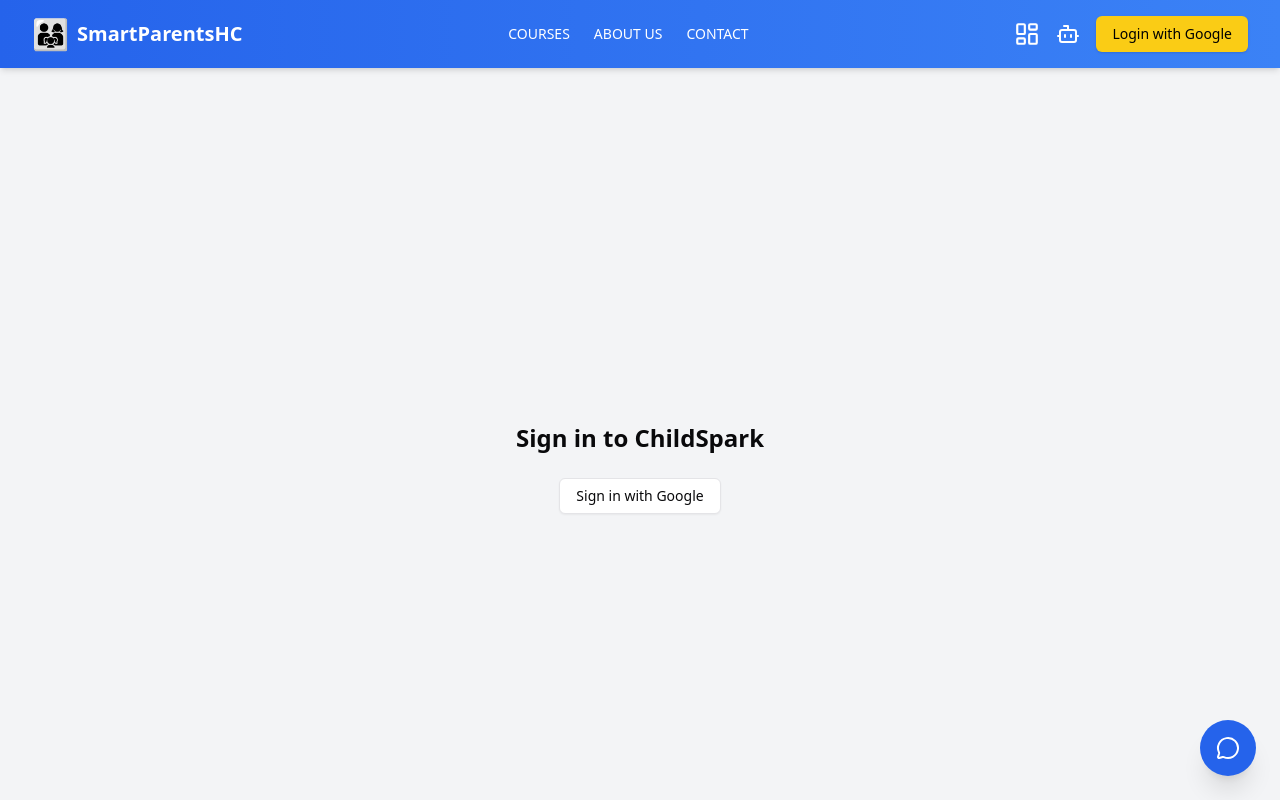
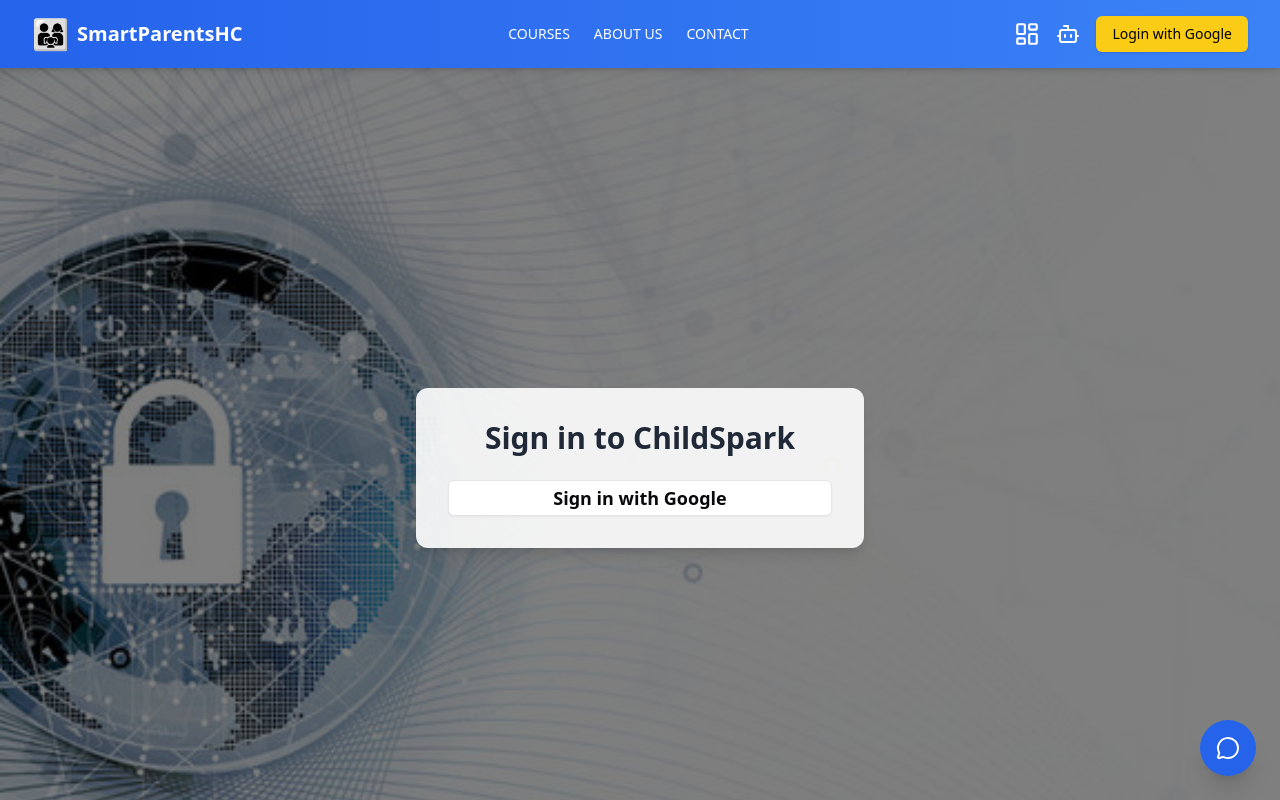
Before and after one commit to nbappi13/childspark, a Next.js app: page /login in a window 1280 px wide. Shown: the top 800 px of the page. Built offline with nearby package versions, Linux system fonts and the light colour scheme; no server answers.

Commit message:
enhanced login page with some styling and a bg image

```diff
--- a/app/(auth)/login/page.tsx
+++ b/app/(auth)/login/page.tsx
@@ -5,15 +5,27 @@ import { Button } from '@/components/ui/button';
 
 export default function LoginPage() {
   return (
-    <div className="min-h-screen flex flex-col items-center justify-center p-4 bg-gray-100">
-      <h1 className="text-2xl font-bold mb-6">Sign in to ChildSpark</h1>
+    <div
+      className="min-h-screen flex items-center justify-center bg-cover bg-center relative"
+      style={{ backgroundImage: "url('/login.jpg')" }}
+    >
+      {/* overlay for better readability */}
+      <div className="absolute inset-0 bg-black/50"></div>
+
+      {/* Content */}
+      <div className="relative z-10 bg-white/90 p-8 rounded-xl shadow-lg max-w-md w-full text-center">
+        <h1 className="text-3xl font-bold mb-6 text-gray-800">
+          Sign in to ChildSpark
+        </h1>
 
         <Button
           variant="outline"
           onClick={() => signIn('google', { callbackUrl: '/' })}
+          className="w-full text-lg font-semibold hover:bg-blue-600 hover:text-white transition"
         >
           Sign in with Google
         </Button>
       </div>
+    </div>
   );
 }
```
Also changed, not shown: public/login.jpg (added). Lines whose indentation alone changed are shown as unchanged.
